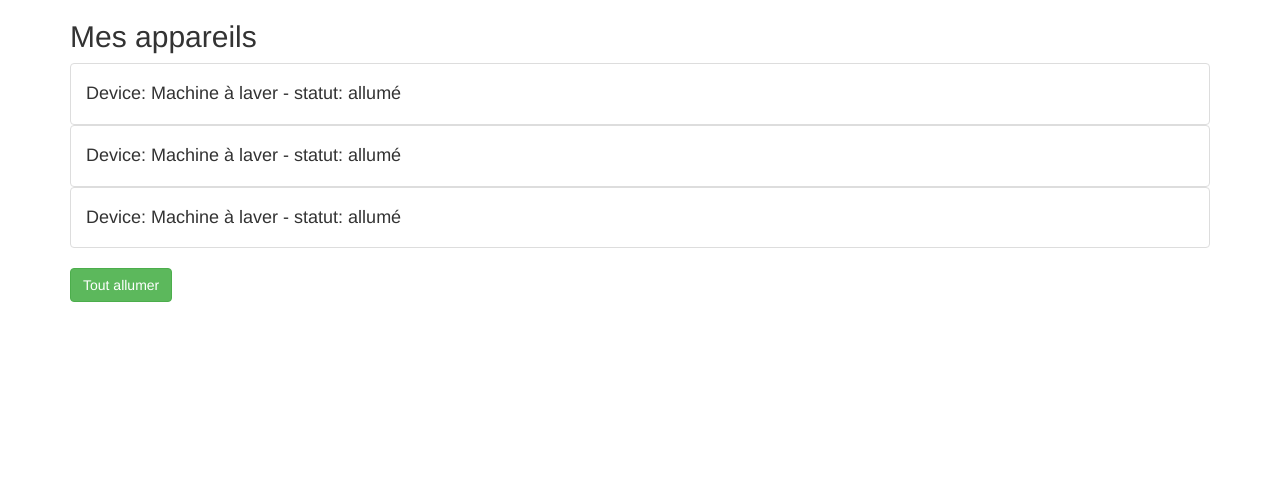
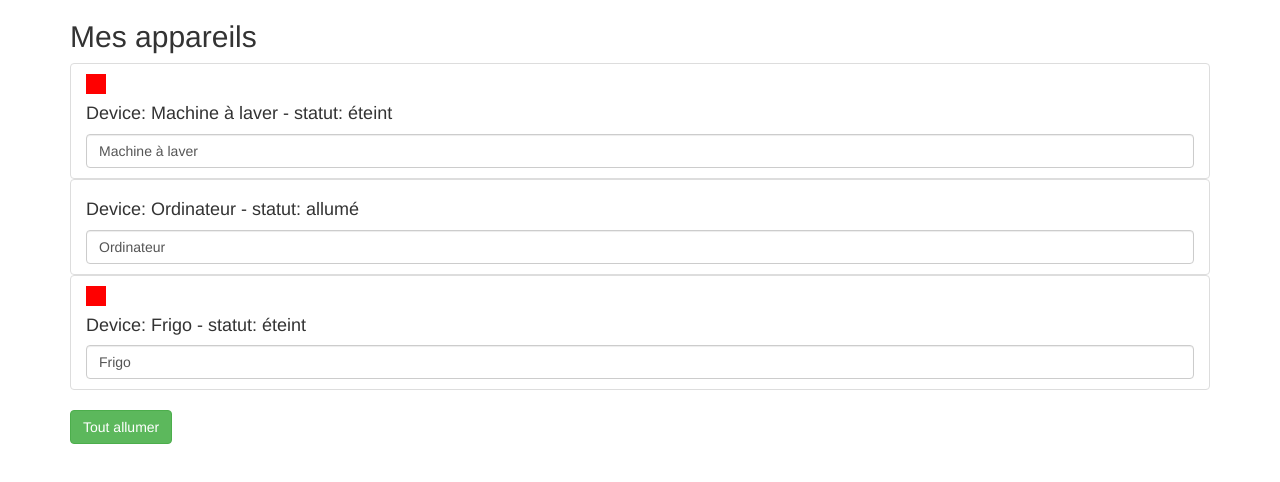
Before and after one commit to gaetank/tuto_angular, an Angular app: page / in a window 1280 px wide. Shown: the top 482 px of the page. Built offline with nearby package versions, Linux system fonts and the light colour scheme.

Commit message:
Gestion des données dynamiques

```diff
--- a/src/app/app.component.html
+++ b/src/app/app.component.html
@@ -24,11 +24,11 @@
     <div class="col-xs-12">
       <h2>Mes appareils</h2>
       <ul class="list-group">
-        <app-device></app-device>
-        <app-device></app-device>
-        <app-device></app-device>
+        <app-device [deviceName]="deviceOne" [deviceStatus]="'éteint'"></app-device>
+        <app-device [deviceName]="deviceTwo" [deviceStatus]="'allumé'"></app-device>
+        <app-device [deviceName]="deviceThree" [deviceStatus]="'éteint'"></app-device>
       </ul>
-      <button class="btn btn-success" [disabled]="!isAuth">Tout allumer</button>
+      <button class="btn btn-success" [disabled]="!isAuth" (click)="onAllumer()">Tout allumer</button>
     </div>
   </div>
 </div>
--- a/src/app/app.component.ts
+++ b/src/app/app.component.ts
@@ -9,6 +9,10 @@ export class AppComponent {
   title = 'my awesome app';
   isAuth = false;
 
+  deviceOne = 'Machine à laver';
+  deviceTwo = 'Ordinateur';
+  deviceThree = 'Frigo';
+
   constructor() {
     setTimeout(
       () => {
@@ -16,4 +20,8 @@ export class AppComponent {
       }, 4000
     );
   }
+
+  onAllumer() {
+    console.log('On allume tout !')
+  }
 }
--- a/src/app/app.module.ts
+++ b/src/app/app.module.ts
@@ -4,6 +4,7 @@ import { NgModule } from '@angular/core';
 import { AppComponent } from './app.component';
 import { MyFirstComponentComponent } from './my-first-component/my-first-component.component';
 import { DeviceComponent } from './device/device.component';
+import { FormsModule } from '@angular/forms';
 
 @NgModule({
   declarations: [
@@ -12,7 +13,8 @@ import { DeviceComponent } from './device/device.component';
     DeviceComponent
   ],
   imports: [
-    BrowserModule
+    BrowserModule,
+    FormsModule
   ],
   providers: [],
   bootstrap: [AppComponent]
--- a/src/app/device/device.component.html
+++ b/src/app/device/device.component.html
@@ -1,3 +1,6 @@
 <li class="list-group-item">
-  <h4>Device: {{ deviceName }} - statut: {{ getStatus() }}</h4>
+    <div style="width:20px;height:20px;background-color:red;"
+    *ngIf="deviceStatus === 'éteint'"></div>
+  <h4>Device: {{ deviceName }} - statut: {{ deviceStatus }}</h4>
+  <input type="text" class="form-control" [(ngModel)]="deviceName">
 </li>
--- a/src/app/device/device.component.ts
+++ b/src/app/device/device.component.ts
@@ -1,4 +1,4 @@
-import { Component, OnInit } from '@angular/core';
+import { Component, OnInit, Input } from '@angular/core';
 
 @Component({
   selector: 'app-device',
@@ -7,8 +7,8 @@ import { Component, OnInit } from '@angular/core';
 })
 export class DeviceComponent implements OnInit {
 
-  deviceName = 'Machine à laver'
-  deviceStatus = 'allumé'
+  @Input() deviceName: string
+  @Input() deviceStatus: string
 
   constructor() { }
 
```
